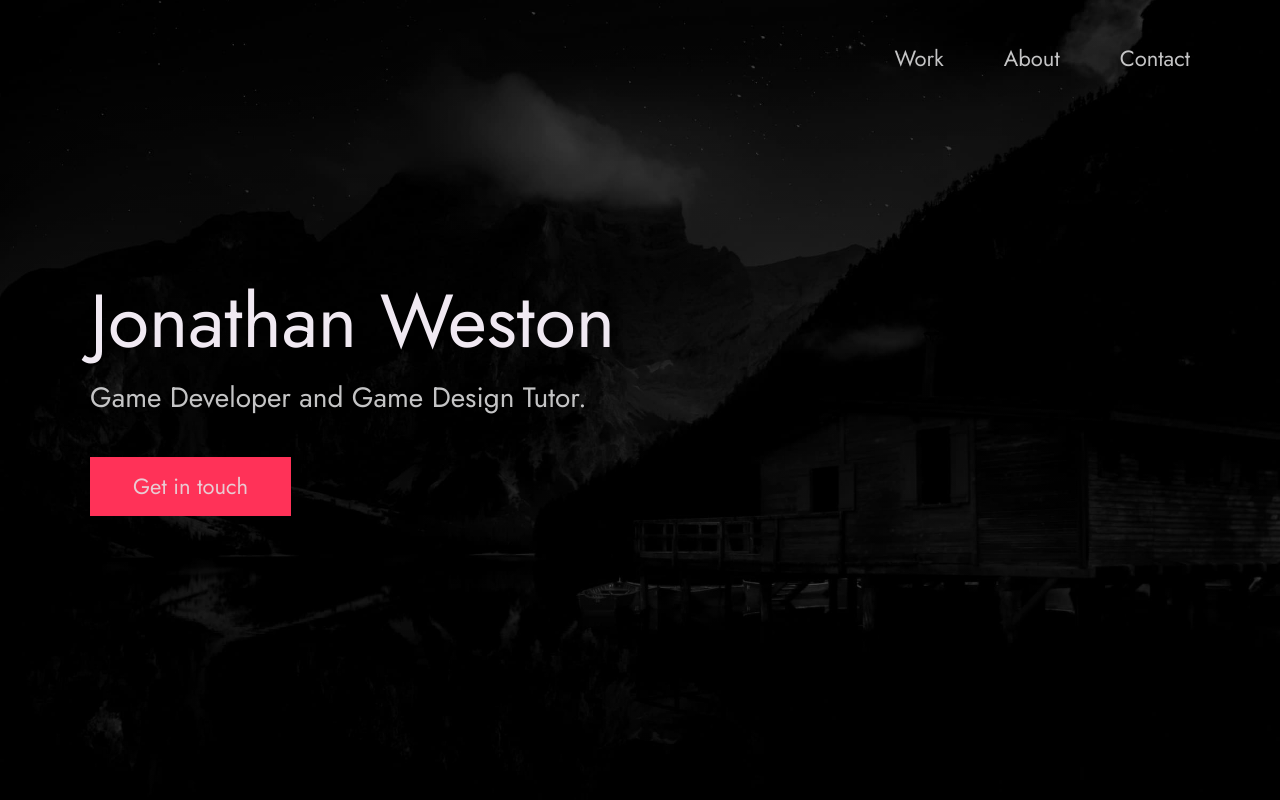
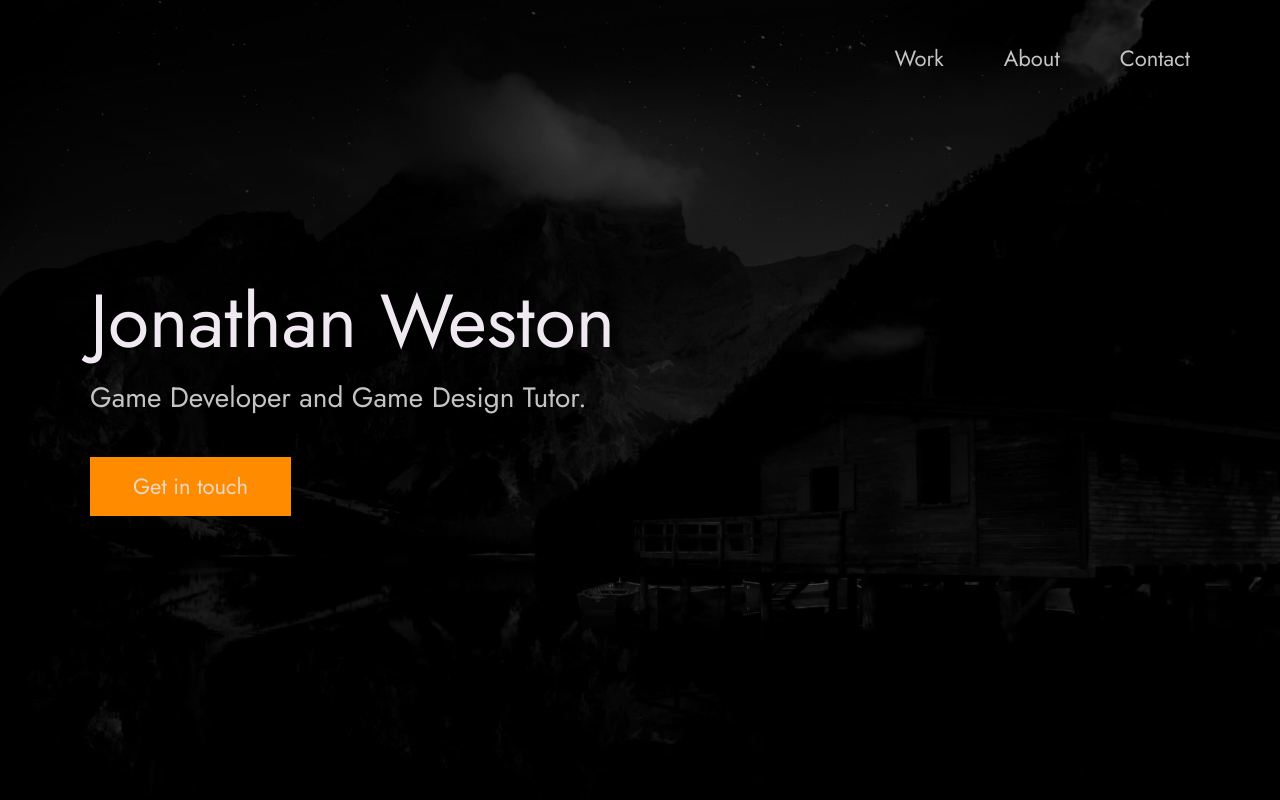
Before and after one commit to MadCowKastor/Portfolio, a plain HTML site: page index.html in a window 1280 px wide. Shown: the top 800 px of the page. Drawn offline with Linux system fonts and the light colour scheme.

Commit message:
Minor formating

```diff
--- a/index.css
+++ b/index.css
@@ -35,7 +35,7 @@
     --line-height-small: 1.2;
 
     --black: #000;
-    --pink: #ff3258;
+    --pink: #ff8c00;
     --white: #f0e9f2;
     --white-1: #e5e5e6da;
 
```
